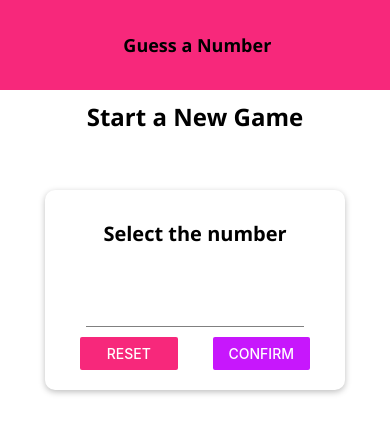
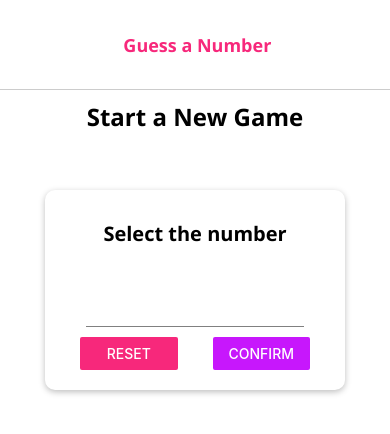
Before and after one commit to serapbercin/GuessNumber, a React Native app: screen / in a window 390 px wide. Shown: the top 434 px of the page. Built offline with nearby package versions, Linux system fonts and the light colour scheme.

Commit message:
Introducing the Platform API

```diff
--- a/components/Header.js
+++ b/components/Header.js
@@ -3,8 +3,8 @@ import React from 'react';
 
 import {
     View,
-    Text,
-    StyleSheet
+    StyleSheet,
+    Platform
 } from 'react-native';
 
 import Colors from '../constants/colors';
@@ -13,7 +13,7 @@ import TitleText from '../components/TitleText';
 const Header = props => {
     return (
         <View style={styles.header}>
-            <TitleText >{props.title}</TitleText>
+            <TitleText style={styles.title}>{props.title}</TitleText>
         </View>
     );
 }
@@ -23,9 +23,14 @@ const styles = StyleSheet.create({
         width: '100%',
         height: 90,
         padding: 24,
-        backgroundColor: Colors.primary,
+        backgroundColor: Platform.OS === 'android' ? Colors.primary : 'white',
         alignItems: 'center',
-        justifyContent: 'center'
+        justifyContent: 'center',
+        borderBottomColor: Platform.OS == 'android' ? 'transparent' : '#ccc',
+        borderBottomWidth: Platform.OS == 'android' ? 0 : 1
+    },
+    title: {
+        color: Platform.OS == 'android' ? 'white' : Colors.primary
     }
 })
 
```
